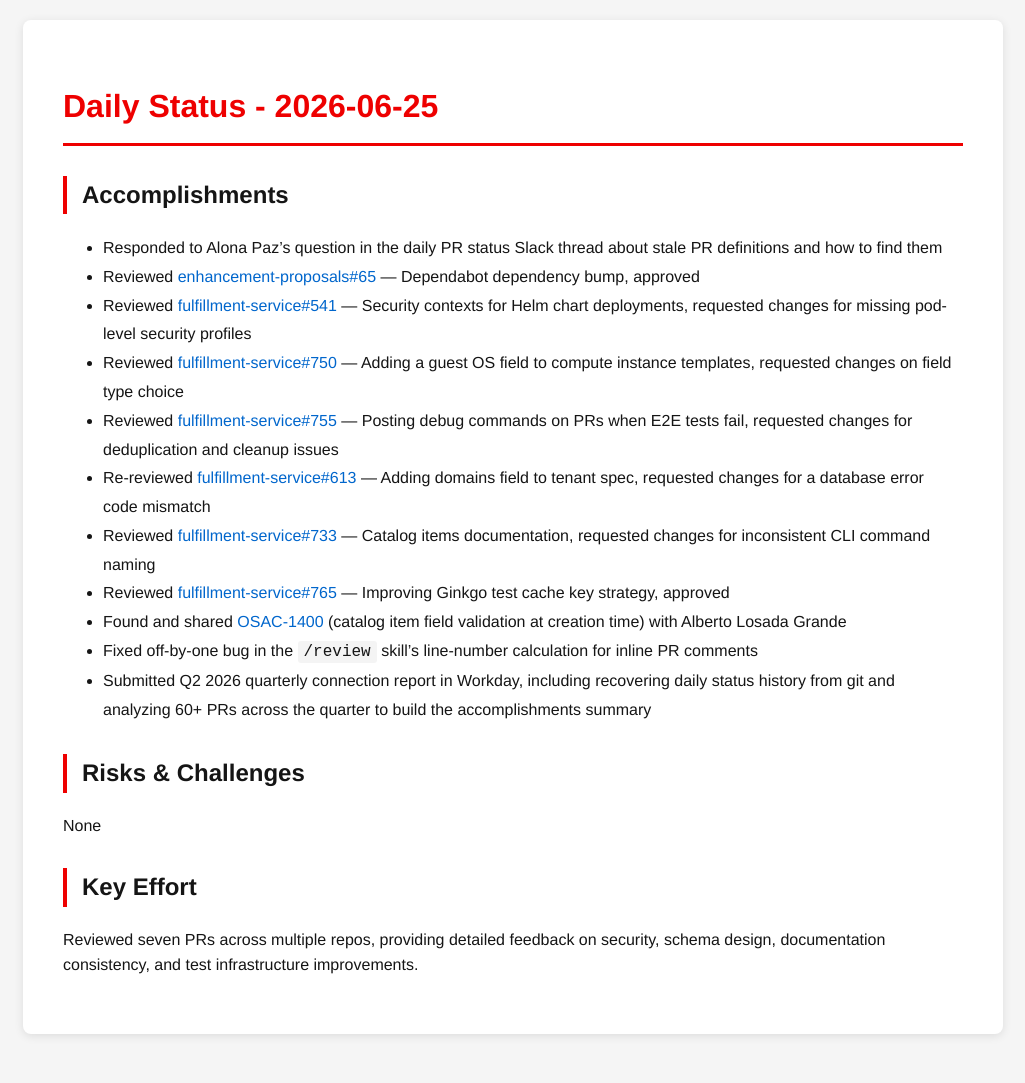
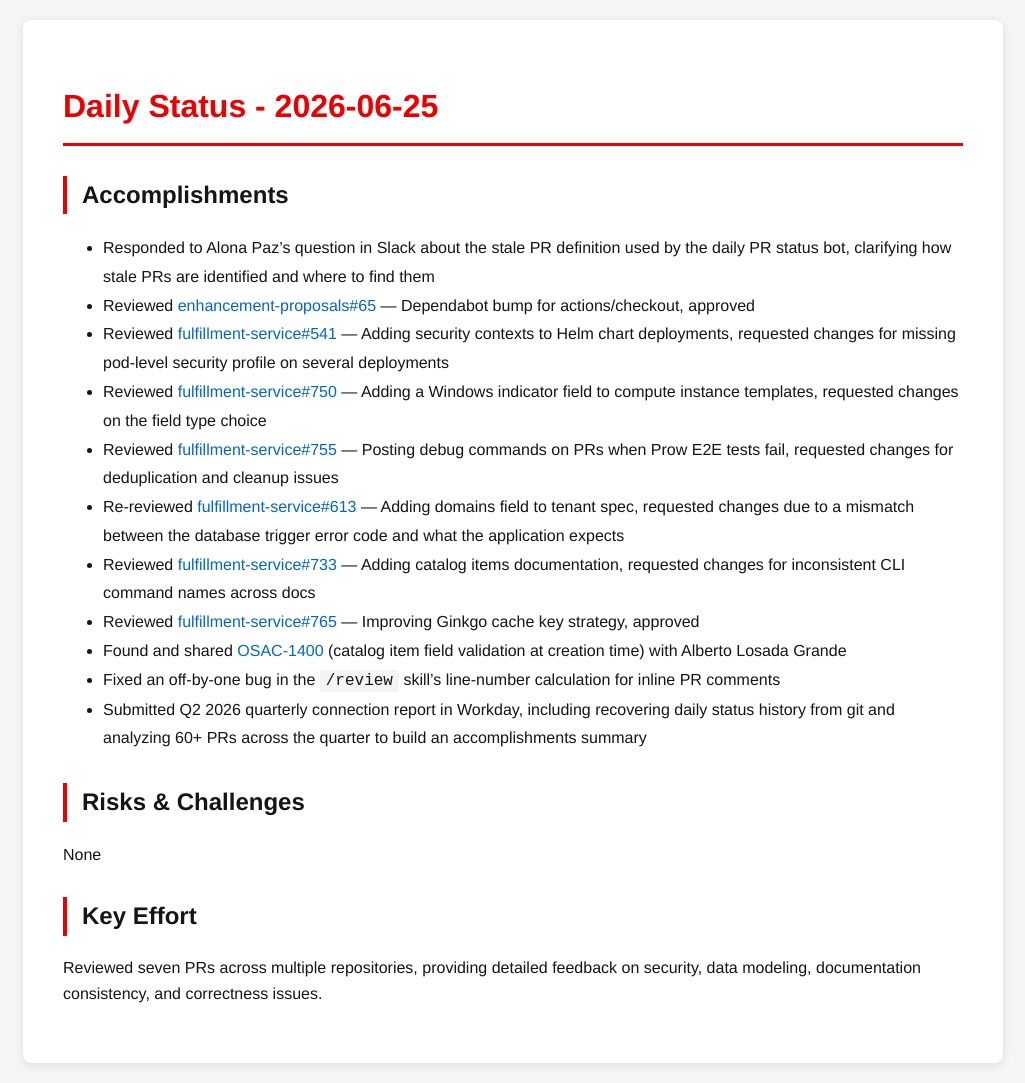
Before and after one commit to tzvatot/daily-status, a Jekyll site: the page built from 2026-06-25.md, in a window 1280 px wide. Shown: the whole page, without its empty margins (127-1152 px from the left). Built offline with Jekyll 4.4.1, drawn with Linux system fonts in a browser that asks for light colours; before the commit the page ends 1054 px from its top, so only the background shows below that.

Commit message:
Daily status update - 2026-06-25

```diff
--- a/2026-06-25.md
+++ b/2026-06-25.md
@@ -7,20 +7,20 @@ date: 2026-06-25
 # Daily Status - 2026-06-25
 
 ## Accomplishments
-- Responded to Alona Paz's question in the daily PR status Slack thread about stale PR definitions and how to find them
-- Reviewed [enhancement-proposals#65](https://github.com/osac-project/enhancement-proposals/pull/65) — Dependabot dependency bump, approved
-- Reviewed [fulfillment-service#541](https://github.com/osac-project/fulfillment-service/pull/541) — Security contexts for Helm chart deployments, requested changes for missing pod-level security profiles
-- Reviewed [fulfillment-service#750](https://github.com/osac-project/fulfillment-service/pull/750) — Adding a guest OS field to compute instance templates, requested changes on field type choice
-- Reviewed [fulfillment-service#755](https://github.com/osac-project/fulfillment-service/pull/755) — Posting debug commands on PRs when E2E tests fail, requested changes for deduplication and cleanup issues
-- Re-reviewed [fulfillment-service#613](https://github.com/osac-project/fulfillment-service/pull/613) — Adding domains field to tenant spec, requested changes for a database error code mismatch
-- Reviewed [fulfillment-service#733](https://github.com/osac-project/fulfillment-service/pull/733) — Catalog items documentation, requested changes for inconsistent CLI command naming
-- Reviewed [fulfillment-service#765](https://github.com/osac-project/fulfillment-service/pull/765) — Improving Ginkgo test cache key strategy, approved
+- Responded to Alona Paz's question in Slack about the stale PR definition used by the daily PR status bot, clarifying how stale PRs are identified and where to find them
+- Reviewed [enhancement-proposals#65](https://github.com/osac-project/enhancement-proposals/pull/65) — Dependabot bump for actions/checkout, approved
+- Reviewed [fulfillment-service#541](https://github.com/osac-project/fulfillment-service/pull/541) — Adding security contexts to Helm chart deployments, requested changes for missing pod-level security profile on several deployments
+- Reviewed [fulfillment-service#750](https://github.com/osac-project/fulfillment-service/pull/750) — Adding a Windows indicator field to compute instance templates, requested changes on the field type choice
+- Reviewed [fulfillment-service#755](https://github.com/osac-project/fulfillment-service/pull/755) — Posting debug commands on PRs when Prow E2E tests fail, requested changes for deduplication and cleanup issues
+- Re-reviewed [fulfillment-service#613](https://github.com/osac-project/fulfillment-service/pull/613) — Adding domains field to tenant spec, requested changes due to a mismatch between the database trigger error code and what the application expects
+- Reviewed [fulfillment-service#733](https://github.com/osac-project/fulfillment-service/pull/733) — Adding catalog items documentation, requested changes for inconsistent CLI command names across docs
+- Reviewed [fulfillment-service#765](https://github.com/osac-project/fulfillment-service/pull/765) — Improving Ginkgo cache key strategy, approved
 - Found and shared [OSAC-1400](https://redhat.atlassian.net/browse/OSAC-1400) (catalog item field validation at creation time) with Alberto Losada Grande
-- Fixed off-by-one bug in the `/review` skill's line-number calculation for inline PR comments
-- Submitted Q2 2026 quarterly connection report in Workday, including recovering daily status history from git and analyzing 60+ PRs across the quarter to build the accomplishments summary
+- Fixed an off-by-one bug in the `/review` skill's line-number calculation for inline PR comments
+- Submitted Q2 2026 quarterly connection report in Workday, including recovering daily status history from git and analyzing 60+ PRs across the quarter to build an accomplishments summary
 
 ## Risks & Challenges
 None
 
 ## Key Effort
-Reviewed seven PRs across multiple repos, providing detailed feedback on security, schema design, documentation consistency, and test infrastructure improvements.
+Reviewed seven PRs across multiple repositories, providing detailed feedback on security, data modeling, documentation consistency, and correctness issues.
```
